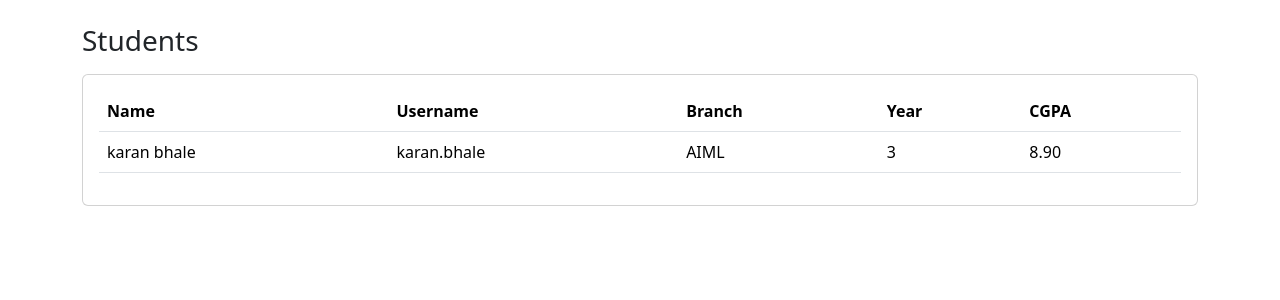
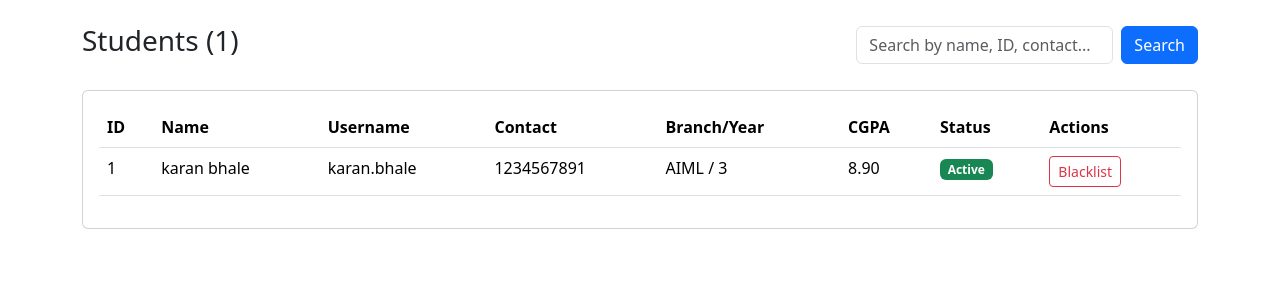
Before and after one commit to 22f3002646/Placement-Portal-Application-V1, a Flask app: page /admin/students in a window 1280 px wide. Shown: the part 56-356 px from the top of the page. Run offline with Flask 3, Linux system fonts and the light colour scheme; a user stored in the database is signed in; data comes from the database, SQL or seed files in the repository; both versions use the stored data as it was after the commit.

Commit message:
Milestone-PPA Admin-Dashboard-Management

```diff
--- a/app.py
+++ b/app.py
@@ -39,7 +39,6 @@ os.makedirs(UPLOAD_DIR, exist_ok=True)
 db_path = os.path.join(INSTANCE_DIR, "placement_portal.db")
 app.config["SQLALCHEMY_DATABASE_URI"] = f"sqlite:///{db_path}"
 
-# Optional: quick SQLite sanity check
 try:
     conn = sqlite3.connect(db_path)
     conn.execute("SELECT 1")
@@ -182,13 +181,15 @@ def register(role):
 
         else:
             company = Company(
-                user_id=new_user.id,
-                name=request.form["company_name"],
-                hr_contact=request.form["hr_contact"],
-                website=request.form["website"],
-                address=request.form["address"],
-                is_approved=False,
-            )
+    user_id=new_user.id,
+    name=request.form["company_name"],
+    industry=request.form["industry"],  # NEW
+    hr_contact=request.form["hr_contact"],
+    website=request.form["website"],
+    address=request.form["address"],
+    is_approved=False,
+    is_blacklisted=False,
+)
             db.session.add(company)
             flash("Company registered. Await admin approval.", "success")
 
@@ -220,8 +221,88 @@ def admin_dashboard():
 @login_required
 def admin_companies():
     role_required(UserRole.ADMIN)
-    companies = Company.query.order_by(Company.created_at.desc()).all()
-    return render_template("admin/companies.html", companies=companies)
+
+    query = request.args.get('q', '').strip().lower()
+    companies = Company.query
+
+    if query:
+        companies = companies.filter(
+            db.or_(
+                Company.name.ilike(f'%{query}%'),
+                Company.industry.ilike(f'%{query}%'),
+                Company.hr_contact.ilike(f'%{query}%')
+            )
+        )
+
+    companies = companies.order_by(Company.created_at.desc()).all()
+    return render_template("admin/companies.html", companies=companies, search_query=query)
+
+
+@app.route("/admin/students/<int:student_id>/blacklist")
+@login_required
+def admin_blacklist_student(student_id):
+    role_required(UserRole.ADMIN)
+    student = Student.query.get_or_404(student_id)
+    student.is_blacklisted = True
+    student.user.is_active = False
+    db.session.commit()
+    flash(f"Student '{student.full_name}' blacklisted.", "success")
+    return redirect(url_for("admin_students"))
+
+
+@app.route("/admin/students/<int:student_id>/activate")
+@login_required
+def admin_activate_student(student_id):
+    role_required(UserRole.ADMIN)
+    student = Student.query.get_or_404(student_id)
+    student.is_blacklisted = False
+    student.user.is_active = True
+    db.session.commit()
+    flash(f"Student '{student.full_name}' activated.", "success")
+    return redirect(url_for("admin_students"))
+
+
+@app.route("/admin/companies/<int:company_id>/blacklist")
+@login_required
+def admin_blacklist_company(company_id):
+    role_required(UserRole.ADMIN)
+    company = Company.query.get_or_404(company_id)
+    company.is_blacklisted = True
+    company.user.is_active = False
+    db.session.commit()
+    flash(f"Company '{company.name}' blacklisted.", "success")
+    return redirect(url_for("admin_companies"))
+
+
+@app.route("/admin/companies/<int:company_id>/activate")
+@login_required
+def admin_activate_company(company_id):
+    role_required(UserRole.ADMIN)
+    company = Company.query.get_or_404(company_id)
+    company.is_blacklisted = False
+    company.user.is_active = True
+    db.session.commit()
+    flash(f"Company '{company.name}' activated.", "success")
+    return redirect(url_for("admin_companies"))
+
+@app.route("/admin/applications")
+@login_required
+def admin_applications():
+    role_required(UserRole.ADMIN)
+
+    query = request.args.get('q', '').strip().lower()
+    applications = Application.query.join(Student).join(PlacementDrive).join(Company)
+
+    if query:
+        applications = applications.filter(
+            db.or_(
+                Student.full_name.ilike(f'%{query}%'),
+                Company.name.ilike(f'%{query}%')
+            )
+        )
+
+    applications = applications.order_by(Application.applied_at.desc()).all()
+    return render_template("admin/applications.html", applications=applications, search_query=query)
 
 
 @app.route("/admin/companies/<int:company_id>/approve")
@@ -250,8 +331,22 @@ def admin_reject_company(company_id):
 @login_required
 def admin_students():
     role_required(UserRole.ADMIN)
-    students = Student.query.order_by(Student.created_at.desc()).all()
-    return render_template("admin/students.html", students=students)
+
+    query = request.args.get('q', '').strip().lower()
+    students = Student.query
+
+    if query:
+        students = students.join(User).filter(
+            db.or_(
+                Student.full_name.ilike(f'%{query}%'),
+                Student.contact.ilike(f'%{query}%'),
+                User.username.ilike(f'%{query}%'),
+                User.email.ilike(f'%{query}%')
+            )
+        )
+
+    students = students.order_by(Student.created_at.desc()).all()
+    return render_template("admin/students.html", students=students, search_query=query)
 
 
 @app.route("/admin/drives")
--- a/models.py
+++ b/models.py
@@ -37,6 +37,8 @@ class Company(db.Model):
     id = db.Column(db.Integer, primary_key=True)
     user_id = db.Column(db.Integer, db.ForeignKey('user.id', ondelete='CASCADE'), nullable=False, unique=True)
     name = db.Column(db.String(100), nullable=False)
+    industry = db.Column(db.String(100))
+    is_blacklisted = db.Column(db.Boolean, default=False)
     hr_contact = db.Column(db.String(100))
     website = db.Column(db.String(200))
     address = db.Column(db.Text)
--- a/templates/admin/students.html
+++ b/templates/admin/students.html
@@ -1,31 +1,66 @@
 {% extends "base.html" %}
 {% block title %}Admin - Students{% endblock %}
 {% block content %}
-<h3 class="mb-3">Students</h3>
+<div class="d-flex justify-content-between align-items-center mb-4">
+  <h3>Students ({{ students|length }})</h3>
+  <form method="get" class="d-flex">
+    <input name="q" value="{{ search_query }}" placeholder="Search by name, ID, contact..." class="form-control me-2">
+    <button class="btn btn-primary">Search</button>
+  </form>
+</div>
+
 <div class="card">
-  <div class="card-body table-responsive">
+  <div class="card-body">
+    {% if students %}
+    <div class="table-responsive">
       <table class="table table-hover">
         <thead>
         <tr>
+          <th>ID</th>
           <th>Name</th>
           <th>Username</th>
-        <th>Branch</th>
-        <th>Year</th>
+          <th>Contact</th>
+          <th>Branch/Year</th>
           <th>CGPA</th>
+          <th>Status</th>
+          <th>Actions</th>
         </tr>
         </thead>
         <tbody>
         {% for s in students %}
         <tr>
+          <td>{{ s.id }}</td>
           <td>{{ s.full_name }}</td>
-          <td>{{ s.user.username }}</td>
-          <td>{{ s.branch }}</td>
-          <td>{{ s.year }}</td>
+          <td>{{ s.user.username if s.user else 'N/A' }}</td>
+          <td>{{ s.contact or '-' }}</td>
+          <td>{{ s.branch }} / {{ s.year }}</td>
           <td>{{ "%.2f"|format(s.cgpa or 0) }}</td>
+          <td>
+            {% if s.is_blacklisted %}
+              <span class="badge bg-danger">Blacklisted</span>
+            {% else %}
+              <span class="badge bg-success">Active</span>
+            {% endif %}
+          </td>
+          <td>
+            {% if not s.is_blacklisted %}
+              <a href="{{ url_for('admin_blacklist_student', student_id=s.id) }}"
+                 class="btn btn-sm btn-outline-danger"
+                 onclick="return confirm('Blacklist this student?')">Blacklist</a>
+            {% else %}
+              <a href="{{ url_for('admin_activate_student', student_id=s.id) }}"
+                 class="btn btn-sm btn-outline-success"
+                 onclick="return confirm('Activate this student?')">Activate</a>
+            {% endif %}
+          </td>
         </tr>
         {% endfor %}
         </tbody>
       </table>
     </div>
+    {% else %}
+    <p class="text-muted">No students found{{ ' for "' + search_query + '"' if search_query else '' }}.</p>
+    {% endif %}
+  </div>
 </div>
 {% endblock %}
--- a/templates/register.html
+++ b/templates/register.html
@@ -55,6 +55,10 @@
               <input name="company_name" class="form-control" required>
             </div>
             <div class="mb-3">
+                <label class="form-label">Industry</label>
+                <input name="industry" class="form-control">
+                </div>
+            <div class="mb-3">
               <label class="form-label">HR Contact</label>
               <input name="hr_contact" class="form-control">
             </div>
```
Also changed, not shown: templates/admin/applications.html (added, +42 -0 lines), templates/admin/companies.html (+29 -2 lines), templates/admin/dashboard.html (+6 -3 lines), instance/placement_portal.db. Lines whose indentation alone changed are shown as unchanged.
